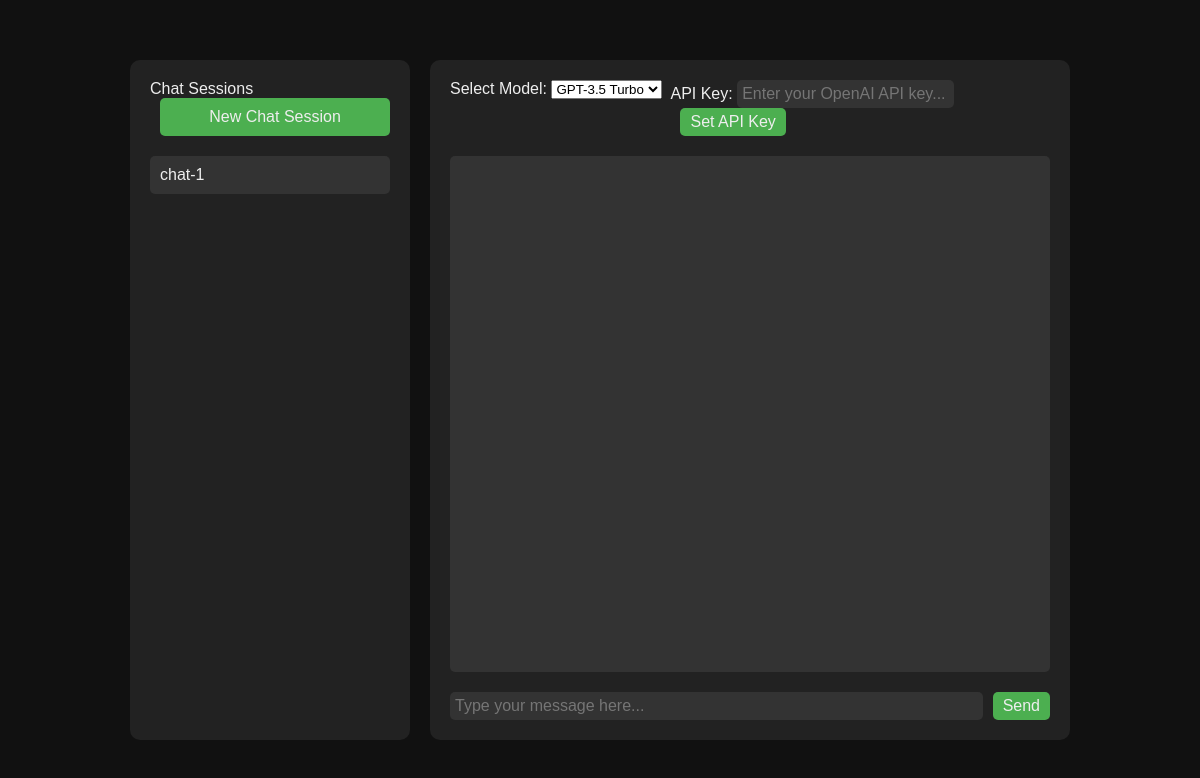
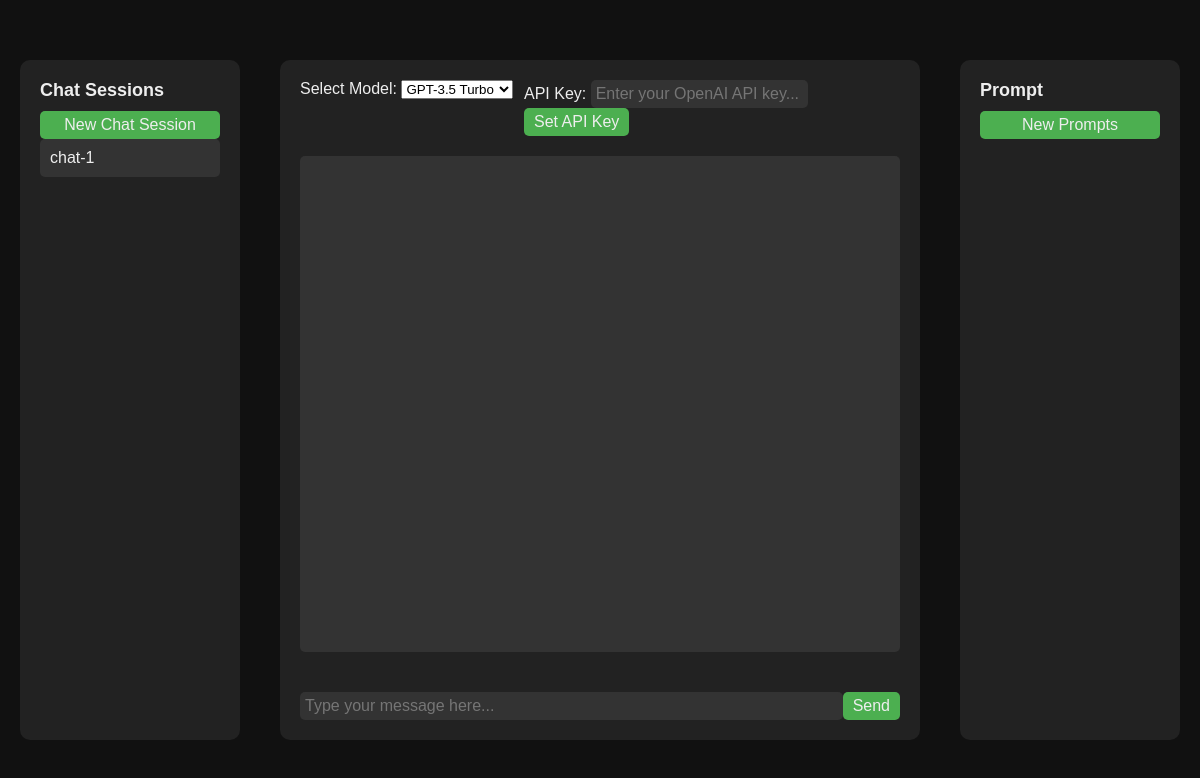
Before and after one commit to StanGirard/ChatGPT-Desktop, an Electron app: page index.html in a window 1200 px wide. Drawn offline with Linux system fonts and the light colour scheme.

Commit message:
feat(refacto): css

```diff
--- a/chat.js
+++ b/chat.js
@@ -104,4 +104,5 @@ module.exports = {
     addAssistantMessageToChat,
     updateChatSessions,
     switchChatSession,
+    createNewChatSession,
 };
--- a/index.html
+++ b/index.html
@@ -7,17 +7,15 @@
   <style>
     @import url('./styles.css');
   </style>
-
 </head>
 
 <body>
   <div id="side-container">
     <div id="chat-session-heading">Chat Sessions</div>
-    <button id="new-chat-session-button">New Chat Session</button>
+    <button id="new-chat-session-button" class="button-green">New Chat Session</button>
     <div id="chat-sessions">
       <!-- Chat session buttons will be displayed here -->
     </div>
-  </div>
   </div>
   <div id="app-container">
     <div id="header">
@@ -32,7 +30,7 @@
       <div>
         <label for="api-key-input">API Key:</label>
         <input id="api-key-input" type="password" placeholder="Enter your OpenAI API key..." />
-        <button id="api-key-submit">Set API Key</button>
+        <button id="api-key-submit" class="button-green">Set API Key</button>
       </div>
     </div>
 
@@ -41,7 +39,14 @@
     </div>
     <div id="footer">
       <input id="user-input" type="text" placeholder="Type your message here..." />
-      <button id="send-button">Send</button>
+      <button id="send-button" class="button-green">Send</button>
+    </div>
+  </div>
+  <div id="right-container-prompt">
+    <div id="prompt-heading">Prompt</div>
+    <button id="new-prompt-button" class="button-green">New Prompts</button>
+    <div id="prompts">
+      <!-- Prompts buttons will be displayed here -->
     </div>
   </div>
   <script src="./renderer.js"></script>
--- a/styles.css
+++ b/styles.css
@@ -45,21 +45,18 @@ body {
     outline: none;
 }
 
-  #api-key-submit,
-  #send-button {
+.button-green {
     background-color: #4caf50;
     border: none;
     border-radius: 5px;
     color: #eee;
     cursor: pointer;
     font-size: 16px;
-    margin-left: 10px;
     padding: 5px 10px;
     outline: none;
 }
 
-  #api-key-submit:hover,
-  #send-button:hover {
+.button-green:hover {
     background-color: #45a049;
 }
 
@@ -78,13 +75,6 @@ body {
     box-sizing: border-box;
 }
 
-  #chat-sessions {
-    display: flex;
-    flex-direction: column;
-    gap: 5px;
-    margin-bottom: 20px;
-  }
-
 .message-img {
     width: 20px;
     height: 20px;
@@ -95,22 +85,7 @@ body {
 #footer {
     display: flex;
     justify-content: space-between;
-  }
-
-  #new-chat-session-button {
-    background-color: #4caf50;
-    border: none;
-    border-radius: 5px;
-    color: #eee;
-    cursor: pointer;
-    font-size: 16px;
-    margin-left: 10px;
-    padding: 5px 10px;
-    outline: none;
-  }
-
-  #new-chat-session-button:hover {
-    background-color: #45a049;
+    margin-top: 20px;
 }
 
 #side-container {
@@ -124,23 +99,8 @@ body {
     margin-right: 20px;
 }
 
-  #new-chat-session-button {
-    background-color: #4caf50;
-    border: none;
-    border-radius: 5px;
-    color: #eee;
-    cursor: pointer;
-    font-size: 16px;
-    margin-bottom: 20px;
-    padding: 10px;
-    outline: none;
-  }
-
-  #new-chat-session-button:hover {
-    background-color: #45a049;
-  }
-
-  #chat-sessions {
+#chat-sessions,
+#prompts {
     display: flex;
     flex-direction: column;
     gap: 5px;
@@ -149,7 +109,8 @@ body {
     max-height: 80%;
 }
 
-  #chat-sessions button {
+#chat-sessions button,
+#prompts button {
     background-color: #333;
     border: none;
     border-radius: 5px;
@@ -164,6 +125,40 @@ body {
     text-overflow: ellipsis;
 }
 
-  #chat-sessions button:hover {
+#chat-sessions button:hover,
+#prompts button:hover {
     background-color: #444;
 }
+
+#prompt-heading,
+#chat-session-heading {
+    font-size: 18px;
+    font-weight: bold;
+    margin-bottom: 10px;
+}
+
+#app-container {
+    display: flex;
+    flex-direction: column;
+}
+
+#right-container-prompt {
+    background-color: #222;
+    border-radius: 10px;
+    padding: 20px;
+    width: 20%;
+    display: flex;
+    flex-direction: column;
+    height: 80%;
+    margin-left: 20px;
+}
+
+/* Layout */
+body {
+    display: flex;
+    flex-direction: row;
+}
+
+#side-container, #app-container, #right-container-prompt {
+    margin: 20px;
+}
```
Lines whose indentation alone changed are shown as unchanged.
